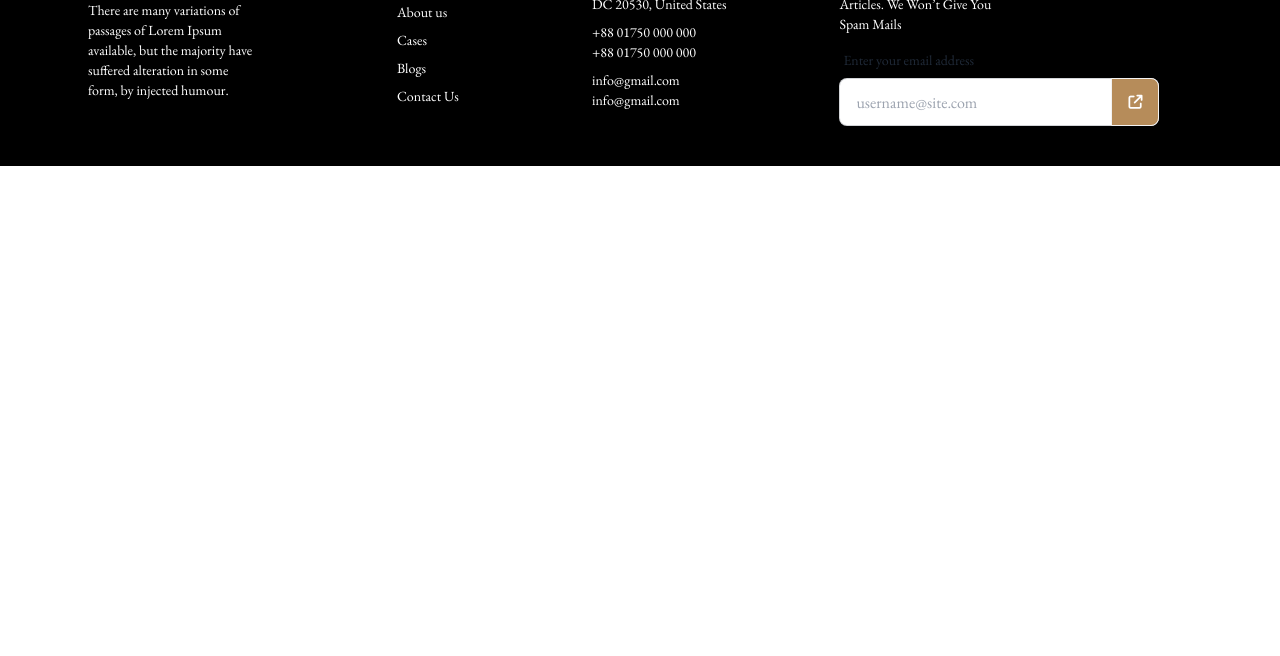
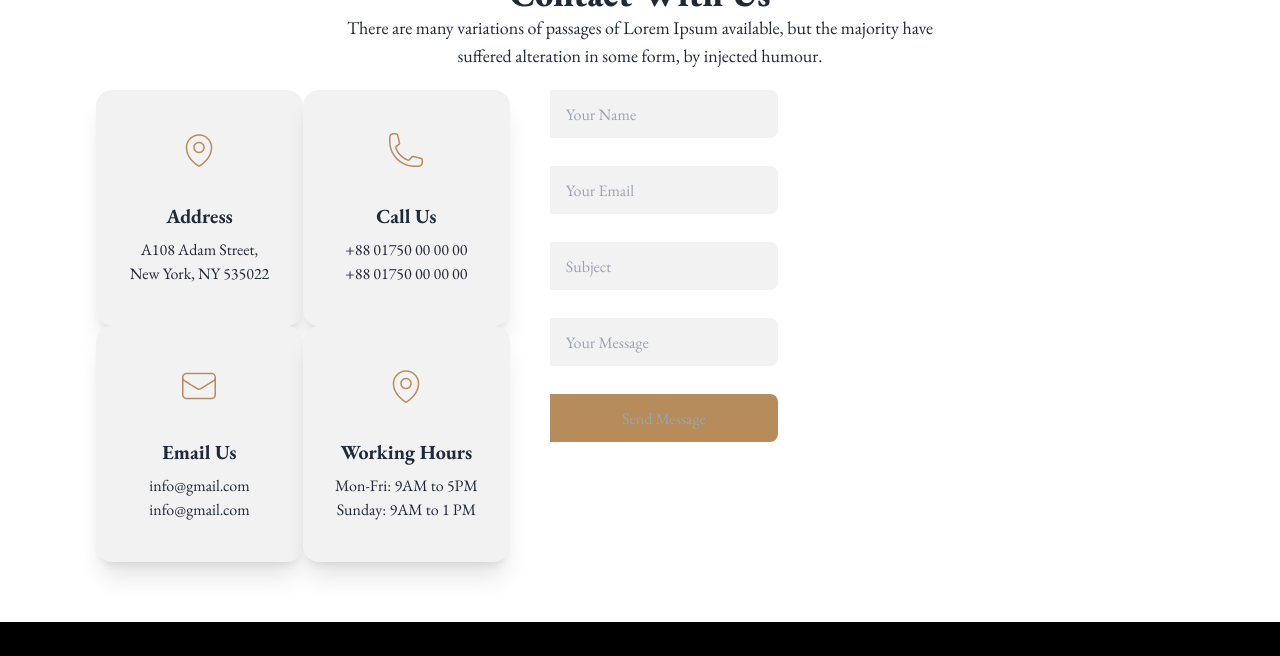
Before and after one commit to TamannaTahsin1/legal-solution, a plain HTML site: page index.html in a window 1280 px wide. Shown: the part 3151-3807 px from the top of the page. Before the commit the page ends 3317 px from the top, so only its background shows below. Drawn offline with nearby package versions, Linux system fonts and the light colour scheme.

Commit message:
contact section starting

```diff
--- a/index.html
+++ b/index.html
@@ -75,7 +75,7 @@
         <!-- nav section ends here -->
         <!-- banner section starts here -->
         <section class="md:mt-7 md:mx-60 md:p-5">
-        <div class="hero  min-h-full	bg-hero-bg ">
+        <div class="hero min-h-full	bg-hero-bg ">
           <div>
             <img src="./images/banner.png" alt="">
           </div>
@@ -282,10 +282,91 @@
         </div>
         </section>
       <!-- FAQ section ends here -->
+      <!-- contact us section starts here -->
+      <section class="max-w-screen-xl mx-auto px-8 md:px-16 lg:px-24 py-5 my-10 mt-24">
+        <div class="text-center pb-5">
+          <h1 class="text-4xl	font-extrabold">Contact With Us</h1>
+          <p class="text-lg">There are many variations of passages of Lorem Ipsum available, but the majority have <br> suffered alteration in some form, by injected humour.</p>
+        </div>
+        <div class="flex md:gap-10">
+        <!-- mini cards -->
+        <div class="grid md:grid-cols-2 lg:grid-cols-2 ">
+        <div class="card bg-base-100 shadow-xl bg-base-200">
+          <figure class="px-10 pt-10">
+            <img src="./images/location.png" alt="Shoes" class="rounded-sm" />
+          </figure>
+          <div class="card-body items-center text-center">
+            <h2 class="card-title">Address</h2>
+            <p>A108 Adam Street, <br>
+              New York, NY 535022</p>
+            <div class="card-actions">
+            </div>
+          </div>
+        </div>
+        <div class="card bg-base-100 shadow-xl bg-base-200">
+          <figure class="px-10 pt-10">
+            <img src="./images/call.png" alt="Shoes" class="rounded-sm" />
+          </figure>
+          <div class="card-body items-center text-center">
+            <h2 class="card-title">Call Us</h2>
+            <p>+88 01750 00 00 00 <br>
+              +88 01750 00 00 00</p>
+            <div class="card-actions">
+            </div>
+          </div>
+        </div>
+        <div class="card bg-base-100 shadow-xl bg-base-200">
+          <figure class="px-10 pt-10">
+            <img src="./images/email.png" alt="Shoes" class="rounded-sm" />
+          </figure>
+          <div class="card-body items-center text-center">
+            <h2 class="card-title">Email Us</h2>
+            <p>info@gmail.com <br>
+              info@gmail.com</p>
+            <div class="card-actions">
+            </div>
+          </div>
+        </div>
+        <div class="card bg-base-100 shadow-xl bg-base-200">
+          <figure class="px-10 pt-10">
+            <img src="./images/location.png" alt="Shoes" class="rounded-sm" />
+          </figure>
+          <div class="card-body items-center text-center">
+            <h2 class="card-title">Working Hours</h2>
+            <p>Mon-Fri: 9AM to 5PM <br>
+              Sunday: 9AM to 1 PM</p>
+            <div class="card-actions">
+            </div>
+          </div>
+        </div>
+      </div>
+               <!-- form -->
+               <div class="form-control">
+
+                <label class="input-group mb-7">
+                  <input type="text" placeholder="Your Name" class="input input-bordered bg-base-200 border-0"/>
+                </label>
+                <label class="input-group mb-7">
+                  <input type="text" placeholder="Your Email" class="input input-bordered bg-base-200 border-0"/>
+                </label>
+                <label class="input-group mb-7">
+                  <input type="text" placeholder="Subject" class="input input-bordered bg-base-200 border-0"/>
+                </label>
+                <label class="input-group mb-7">
+                  <input type="text" placeholder="Your Message" class="input input-bordered bg-base-200 border-0"/>
+                </label>
+                <label class="input-group mb-7">
+                  <input type="text" placeholder="Send Message" class="input input-bordered border-0 text-center bg-btn-clr text-white"/>
+                </label>
+
+              </div>
+    </div>
+        </section>
+      <!-- contact us section ends here -->
     </main>
     <footer>
       <footer class="footer p-10 bg-black	text-white text-base-content">
-        <div class="px-12">
+        <div class=" lg:px-12">
           <span class="footer-title">
             <img class="" src="./images/logo.png" alt="">
           </span>
```
